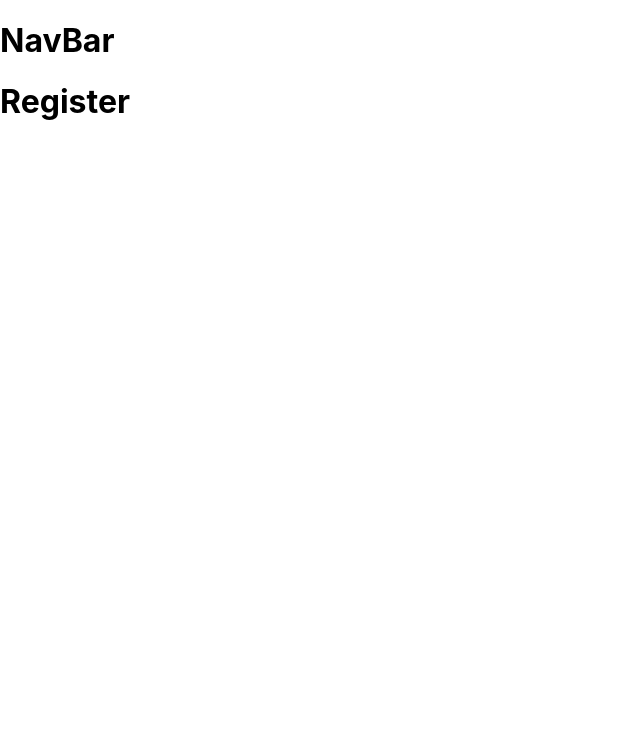
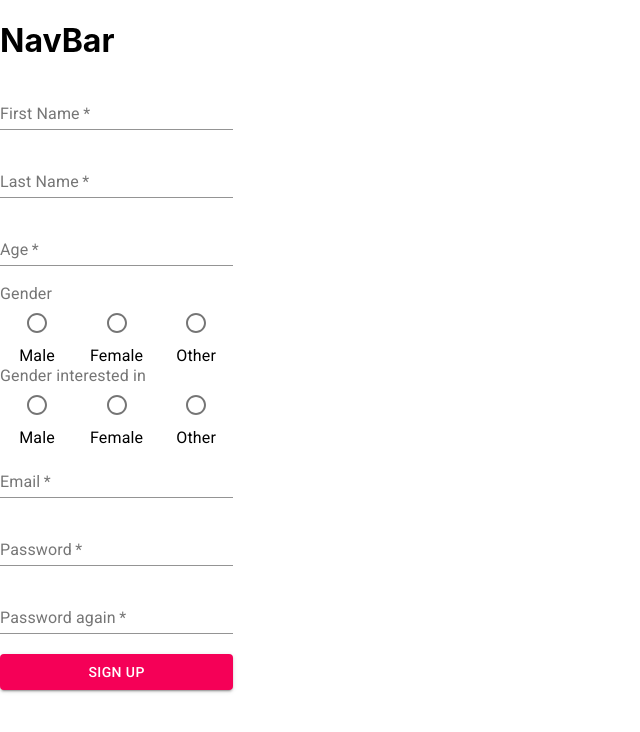
Before and after one commit to cherkesky/Chaser, a React (Create React App) app: page /register in a window 1280 px wide. Shown: the top 732 px of the page, without its empty margins (0-640 px from the left). Built offline with nearby package versions, Linux system fonts and the light colour scheme.

Commit message:
login and register forms

```diff
--- a/src/components/login/Login.js
+++ b/src/components/login/Login.js
@@ -1,10 +1,36 @@
 import React, { Component } from 'react'
+import FormControl from '@material-ui/core/FormControl';
+import FormGroup from '@material-ui/core/FormGroup';
+import TextField from '@material-ui/core/TextField';
+import Button from '@material-ui/core/Button';
+
 
 export class Login extends Component {
   render() {
     return (
       <div>
         <h1>Login</h1>
+        <FormControl component="fieldset">
+         <FormGroup>
+         <TextField
+          id="standard-input"
+          label="Email"
+          type="email"
+          autoComplete="current-email"
+        /><br />
+        <TextField
+          id="standard-password-input"
+          label="Password"
+          type="password"
+          autoComplete="current-password"
+        /><br />
+          <Button variant="contained" color="secondary" onClick={() => {
+            window.alert("Logged In")
+          }}>
+           Login
+          </Button>
+          </FormGroup>
+        </FormControl>
       </div>
     )
   }
--- a/src/components/register/Register.js
+++ b/src/components/register/Register.js
@@ -1,10 +1,103 @@
 import React, { Component } from 'react'
+import FormControl from '@material-ui/core/FormControl';
+import FormLabel from '@material-ui/core/FormLabel';
+import FormControlLabel from '@material-ui/core/FormControlLabel';
+import FormGroup from '@material-ui/core/FormGroup';
+import TextField from '@material-ui/core/TextField';
+import RadioGroup from '@material-ui/core/RadioGroup';
+import Radio from '@material-ui/core/Radio'
+import Button from '@material-ui/core/Button';
+
 
 export class Register extends Component {
   render() {
     return (
       <div>
-        <h1>Register</h1>
+        <FormControl component="fieldset">
+          <FormGroup>
+
+            <TextField required
+              id="first"
+              label="First Name"
+            /><br />
+            <TextField required
+              id="last"
+              label="Last Name"
+            /><br />
+
+            <TextField required
+              id="age"
+              label="Age"
+              type="number"
+            /><br />
+<FormControl component="fieldset">
+      <FormLabel component="legend">Gender</FormLabel>
+      <RadioGroup aria-label="position" name="position" row>
+        <FormControlLabel
+          value="male"
+          control={<Radio color="primary" />}
+          label="Male"
+          labelPlacement="bottom"
+        />
+        <FormControlLabel
+          value="female"
+          control={<Radio color="secondary" />}
+          label="Female"
+          labelPlacement="bottom"
+        />
+        <FormControlLabel
+          value="other"
+          control={<Radio color="default" />}
+          label="Other"
+          labelPlacement="bottom"
+        />
+      </RadioGroup>
+    </FormControl>
+    <FormControl component="fieldset">
+      <FormLabel component="legend">Gender interested in</FormLabel>
+      <RadioGroup aria-label="position" name="position" row>
+        <FormControlLabel
+          value="male"
+          control={<Radio color="primary" />}
+          label="Male"
+          labelPlacement="bottom"
+        />
+        <FormControlLabel
+          value="female"
+          control={<Radio color="secondary" />}
+          label="Female"
+          labelPlacement="bottom"
+        />
+        <FormControlLabel
+          value="other"
+          control={<Radio color="default" />}
+          label="Other"
+          labelPlacement="bottom"
+        />
+      </RadioGroup>
+    </FormControl>
+            <TextField required
+              id="email"
+              label="Email"
+              type="email required"
+            /><br />
+            <TextField required
+              id="password"
+              label="Password"
+              type="password"
+            /><br />
+            <TextField required
+              id="password-again"
+              label="Password again"
+              type="password"
+            /><br />
+            <Button variant="contained" color="secondary" onClick={() => {
+              window.alert("Signed Up")
+            }}>
+              Sign Up
+          </Button>
+          </FormGroup>
+        </FormControl>
       </div>
     )
   }
--- a/src/components/welcome/Welcome.js
+++ b/src/components/welcome/Welcome.js
@@ -1,27 +1,27 @@
 import React, { Component } from 'react'
 import Logo from '../../assets/ChaserLogo.png'
 import Button from '@material-ui/core/Button';
+import Container from '@material-ui/core/Container';
+
 
 export class Welcome extends Component {
   render() {
     return (
       <div>
+        <Container>
+        <img src={Logo} alt={"logo"} /> <br /><br />
 
-        <img src={Logo} alt={"logo"} />
-
-        <div>
           <Button variant="contained" color="secondary"onClick={() => {
             this.props.history.push("/login")
           }} >
             Login
           </Button>
-          <Button variant="contained" color="default"onClick={() => {
+          <Button variant="contained" color="default" onClick={() => {
             this.props.history.push("/register")
           }}>
            Sign Up
           </Button>
-        </div>
-
+          </Container>
 
       </div>
     )
```
